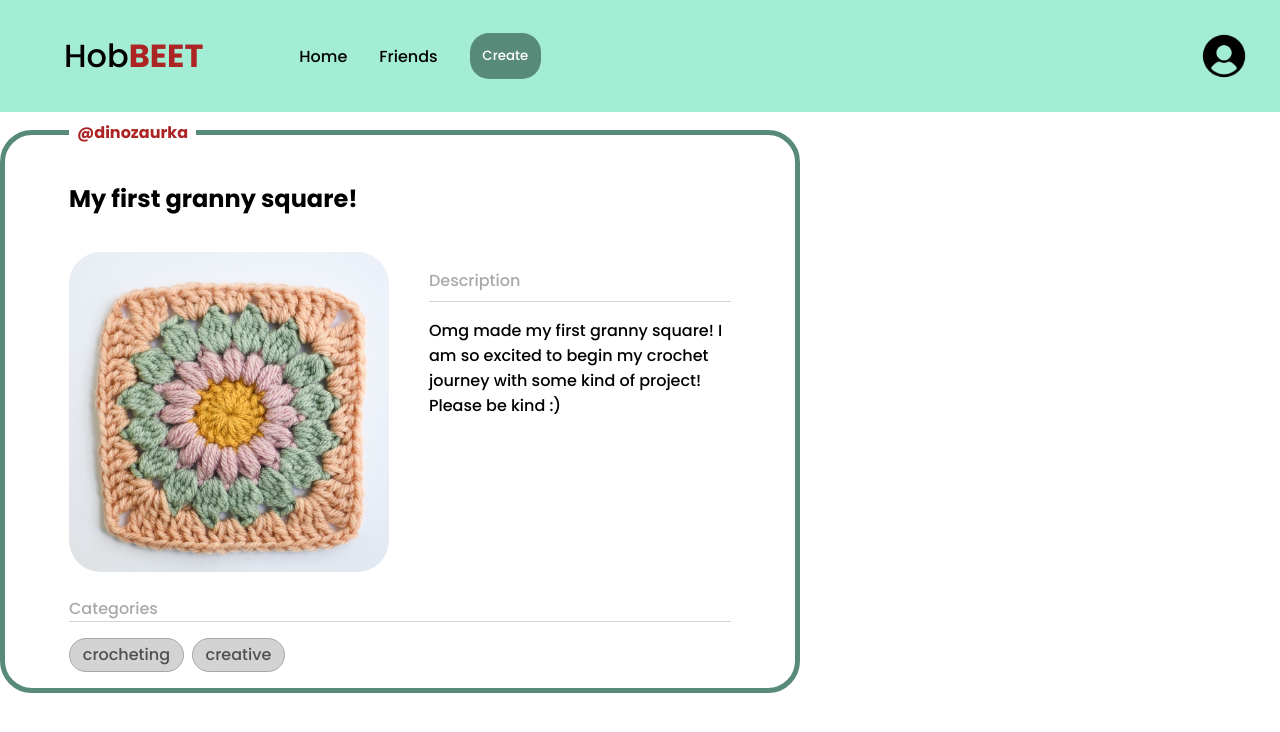
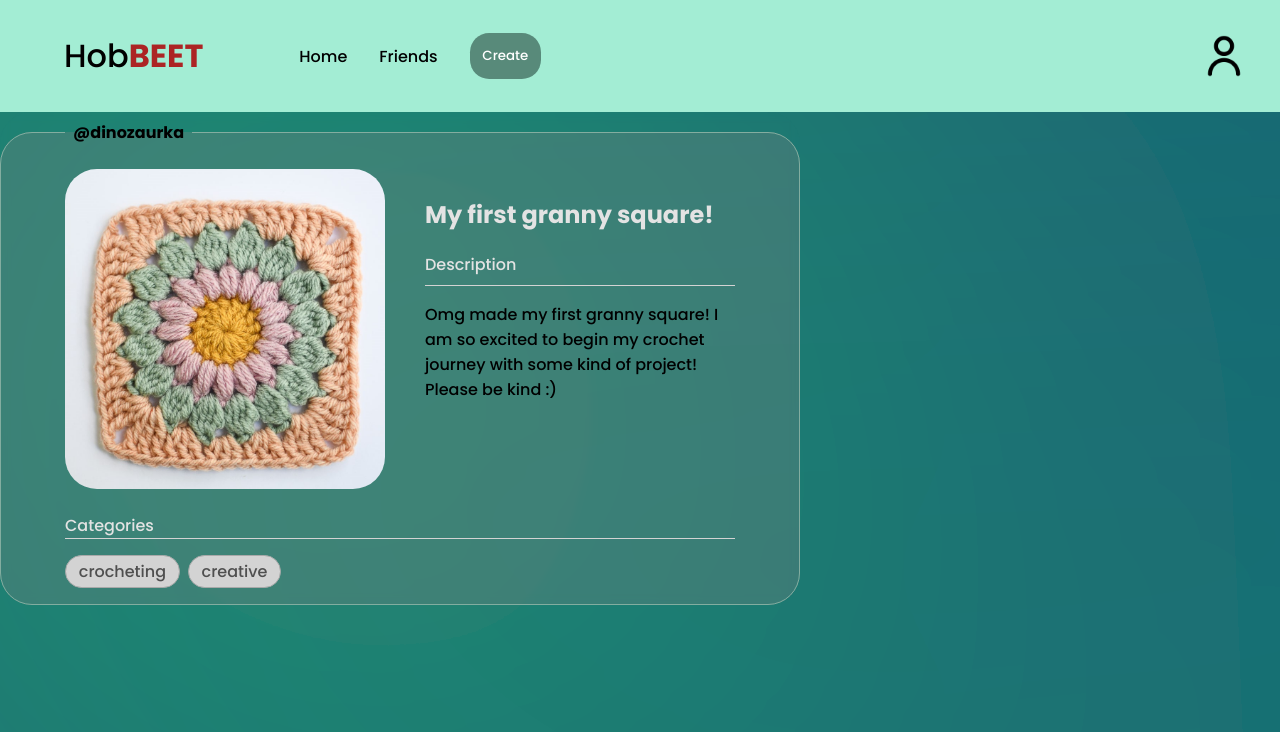
Before and after one commit to em1lkka/cosy_blog_site, a React (Vite) app: page / in a window 1280 px wide. Shown: the top 732 px of the page. Built offline with nearby package versions, Linux system fonts and the light colour scheme.

Commit message:
Improved post layout.
Still working on the general aesthetics.

```diff
--- a/src/components/MainHeader/MainHeader.jsx
+++ b/src/components/MainHeader/MainHeader.jsx
@@ -1,6 +1,6 @@
 import React, { useState } from 'react'
 import { faCircleUser } from '@fortawesome/free-solid-svg-icons'
-import user_icon_solid_black from "../../images/user_icon_solid_black.png";
+import user_icon_solid_black from "../../images/user_nobg.png";
 import "./MainHeader.css"
 import DropDownMenu from '../DropDownMenu/DropDownMenu';
 
--- a/src/components/PostComponent/PostComponent.css
+++ b/src/components/PostComponent/PostComponent.css
@@ -1,5 +1,5 @@
 .post-container {
-    border: 5px solid rgb(88, 138, 122);
+    border: 1px solid rgb(131, 173, 160);
     border-radius: 2rem;
     padding: 1rem 4rem;
     width: fit-content;
@@ -10,6 +10,8 @@
     flex-direction: column;
     gap: 1.5rem;
     align-items: flex-start;
+    background: hsl(from grey h s l / 0.3);
+    backdrop-filter: blur(5px);
 }
 
 .post-container legend {
@@ -19,12 +21,13 @@
 
 .post-container legend a {
     text-decoration: none;
-    color: rgb(172, 36, 36);
+    color: black;
     font-weight: bold;
 
 }
 
 .post-container .post-title {
+    color: rgb(227, 227, 227);
     font-size: 1.5rem;
     font-weight: bold;
     text-align: left;
@@ -48,7 +51,7 @@
 }
 
 .post-container .post-content .description-container .desc-title {
-    color: darkgrey;
+    color: rgb(227, 227, 227);
 }
 
 .post-container .post-content .description-container .post-description {
@@ -61,7 +64,7 @@
 }
 
 .post-container .post-categories .categ-title {
-    color: darkgrey;
+    color: rgb(227, 227, 227);
 }
 
 .post-container .post-categories .category-list {
@@ -78,4 +81,11 @@
     padding: 0.2rem 0.8rem;
     border: 1px solid darkgray;
     border-radius: 2rem;
+    transition-duration: 0.2s;
+    &:hover {
+        color: rgba(53, 53, 53, 0.8);
+        background-color: rgba(200, 200, 200, 0.5);
+        border: 1px solid rgba(170, 170, 170, 0.8);
+        cursor: pointer;
+    }
 }
--- a/src/components/PostComponent/PostComponent.jsx
+++ b/src/components/PostComponent/PostComponent.jsx
@@ -10,10 +10,11 @@ function PostComponent({username, title, post_desc, img, pic_desc, categories})
     return(
         <fieldset className="post-container">
             <legend><a href="#profile">@{username}</a></legend>
-            <h3 className="post-title">{title}</h3>
+
             <div className="post-content">
                 {img ? <img src={img} alt={pic_desc}/> : null}
                 <div className="description-container">
+                    <h3 className="post-title">{title}</h3>
                     <p className="desc-title">Description</p>
                     <p className="post-description">{post_desc}</p>
                 </div>
--- a/src/index.css
+++ b/src/index.css
@@ -13,5 +13,5 @@
 }
 
 body {
-
+    background-image: url('./images/blurry-gradient-haikei.svg');
 }
```
Also changed, not shown: src/images/blurry-gradient-haikei.svg (added), src/images/user_nobg.png (added).
